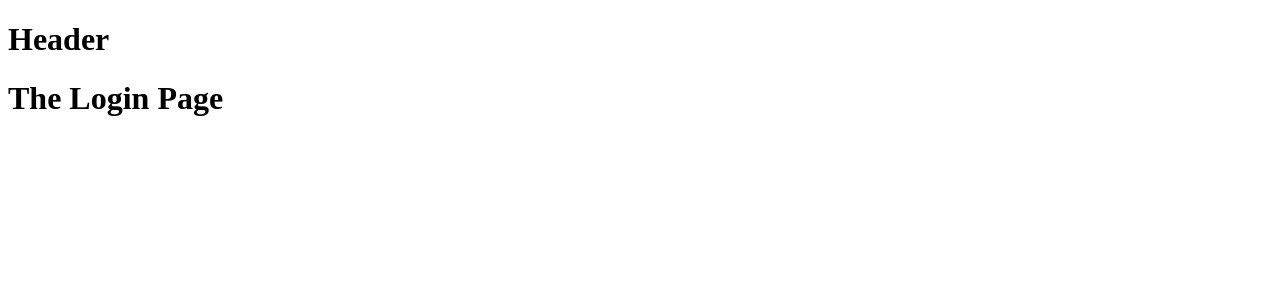
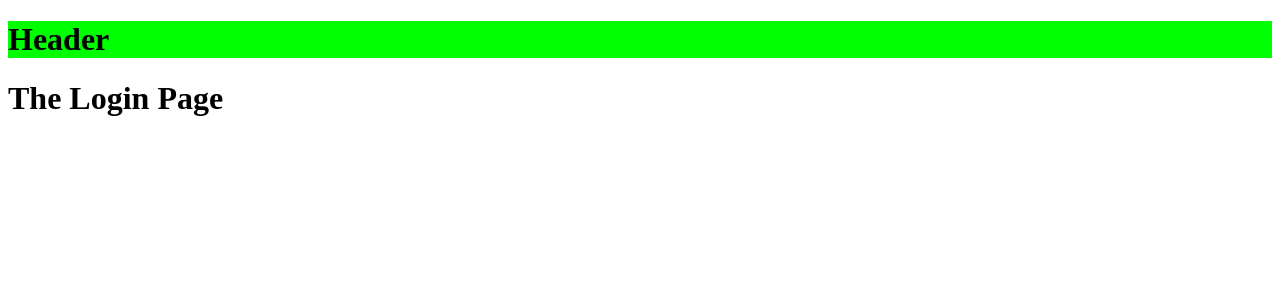
Before and after one commit to andrew-oyanguren/expert-react, a React (Create React App) app: page /login in a window 1280 px wide. Shown: the top 300 px of the page. Built offline with nearby package versions, Linux system fonts and the light colour scheme.

Commit message:
added styles to header component

```diff
--- a/src/components/Header/Header.js
+++ b/src/components/Header/Header.js
@@ -1,7 +1,9 @@
+import { StyledHeader } from "./Header.styles";
+
 export default function Header() {
   return (
-    <>
+    <StyledHeader>
       <h1>Header</h1>
-    </>
+    </StyledHeader>
   );
 }
--- /dev/null
+++ b/src/components/Header/Header.styles.js
@@ -0,0 +1,7 @@
+import styled from "styled-components";
+
+const StyledHeader = styled.header`
+  background-color: lime;
+`;
+
+export { StyledHeader };
```
